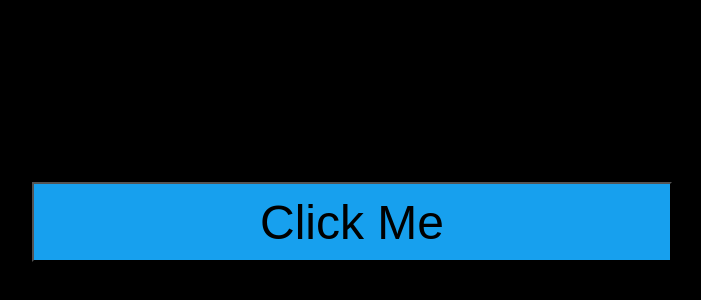
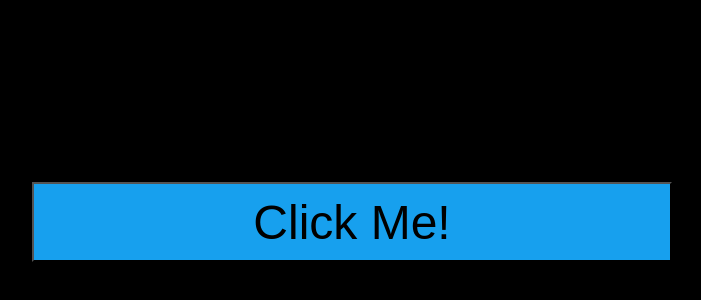
Before and after one commit to JHGarrett/clickable, a plain HTML site: page index.html in a window 1280 px wide. Shown: the part 458-758 px from the top of the page, without its empty margins (288-989 px from the left). Drawn offline with Linux system fonts and the light colour scheme.

Commit message:
all done

```diff
--- a/index.html
+++ b/index.html
@@ -26,7 +26,7 @@
     }
 </script>
 
-<input id="button" type="button" value="Click Me" onclick="play()" style="display:flex">
+<input id="button" type="button" value="Click Me!" onclick="play()" style="display:flex">
 <audio id="audio" src="Never%20Gonna%20Give%20You%20Up%20Original.mp3"></audio>
 
 <!-- Add your site or application content here -->
```
